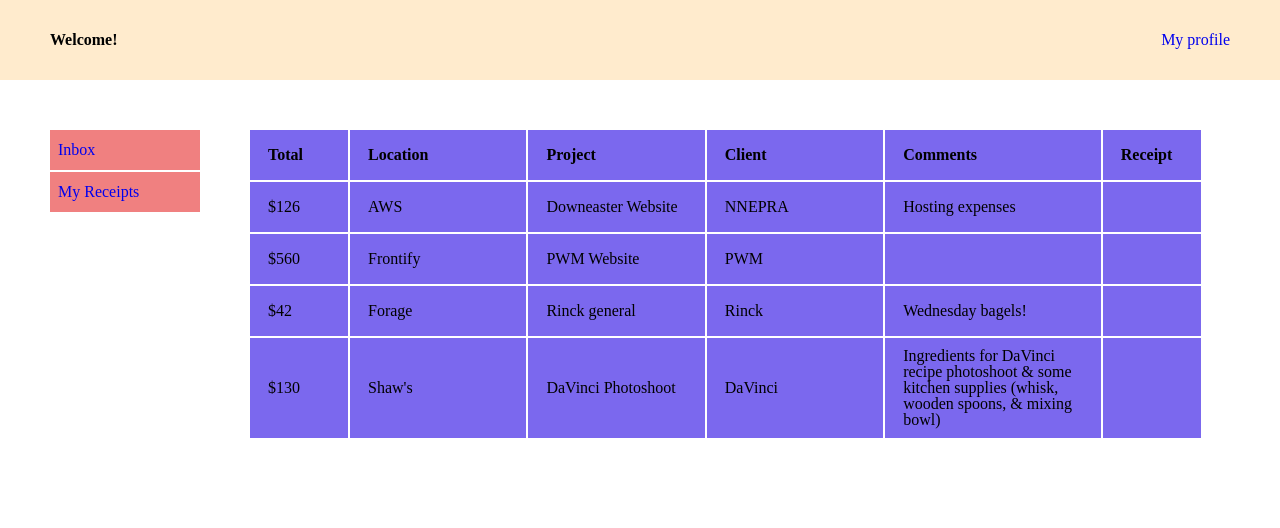
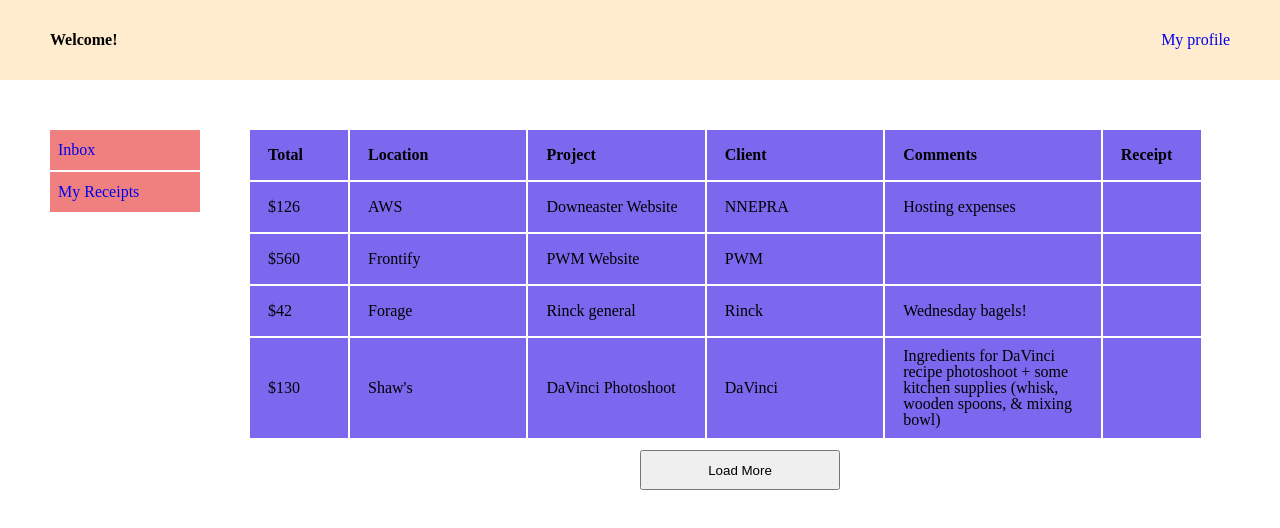
Before and after one commit to hjmccain/expense-app, a React (Create React App) app in the folder client/: page / in a window 1280 px wide. Shown: the top 528 px of the page. Built offline with nearby package versions, Linux system fonts and the light colour scheme.

Commit message:
Add load-more button.

```diff
--- a/client/src/cardholder/data/receipts.js
+++ b/client/src/cardholder/data/receipts.js
@@ -28,7 +28,7 @@
     location: 'Shaw\'s',
     project: 'DaVinci Photoshoot',
     client: 'DaVinci',
-    comments: 'Ingredients for DaVinci recipe photoshoot & some kitchen supplies (whisk, wooden spoons, & mixing bowl)',
+    comments: 'Ingredients for DaVinci recipe photoshoot + some kitchen supplies (whisk, wooden spoons, & mixing bowl)',
     receipt: null
   }
 }
--- a/client/src/cardholder/lineItem/_line-item.scss
+++ b/client/src/cardholder/lineItem/_line-item.scss
@@ -2,6 +2,11 @@
   display: grid;
   grid-auto-rows: minmax(50px, auto);
   grid-gap: 2px;
+
+  .line-item-display__load-more {
+    width: 200px;
+    margin: 10px auto 0 auto;
+  }
 
   .line-item {
     display: grid;
--- a/client/src/cardholder/lineItem/display.js
+++ b/client/src/cardholder/lineItem/display.js
@@ -13,6 +13,7 @@
           return <LineItem key={ary[0]} data={ary[1]} />
         })
       }
+      <button className="line-item-display__load-more">Load More</button>
     </div>
   );
 };
--- a/client/src/cardholder/sidebar/menu.js
+++ b/client/src/cardholder/sidebar/menu.js
@@ -4,8 +4,8 @@
 const SidebarMenu = props => {
   return (
     <div className="sidebar-menu">
-      <MenuItem label="Inbox" isReceipts={true} updateDisplay={props.updateDisplay} />
-      <MenuItem label="My Receipts" isReceipts={false} updateDisplay={props.updateDisplay} />
+      <MenuItem label="Inbox" isReceipts={false} updateDisplay={props.updateDisplay} />
+      <MenuItem label="My Receipts" isReceipts={true} updateDisplay={props.updateDisplay} />
     </div>
   );
 };
```
Also changed, not shown: 1 other file (tests, documents, lock files or other folders).
